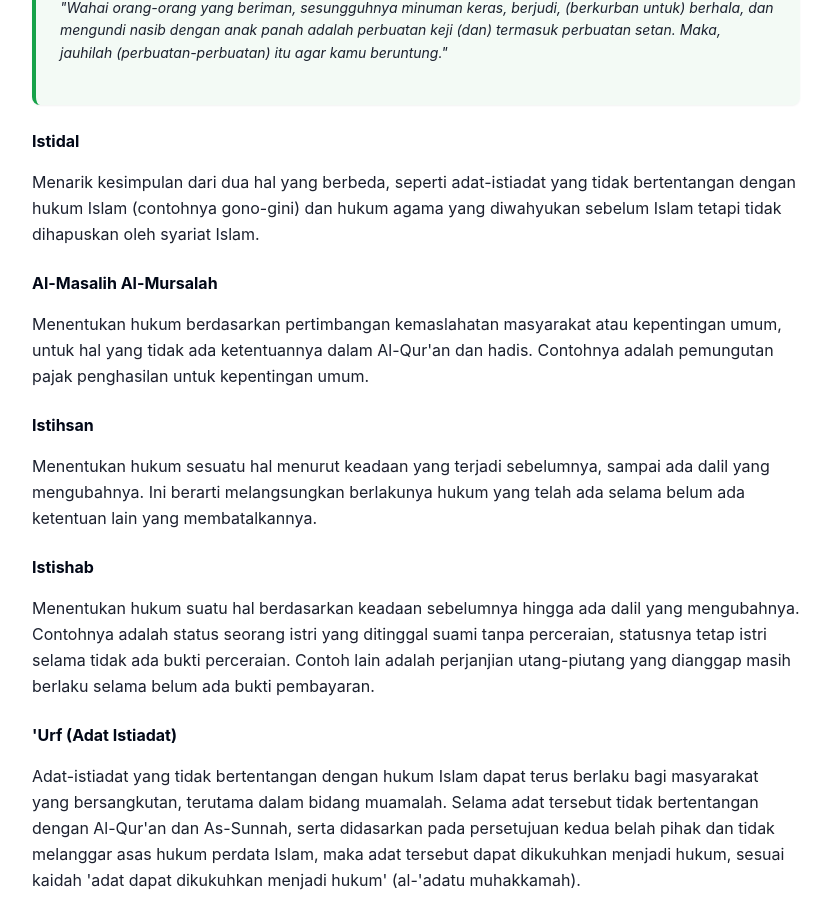
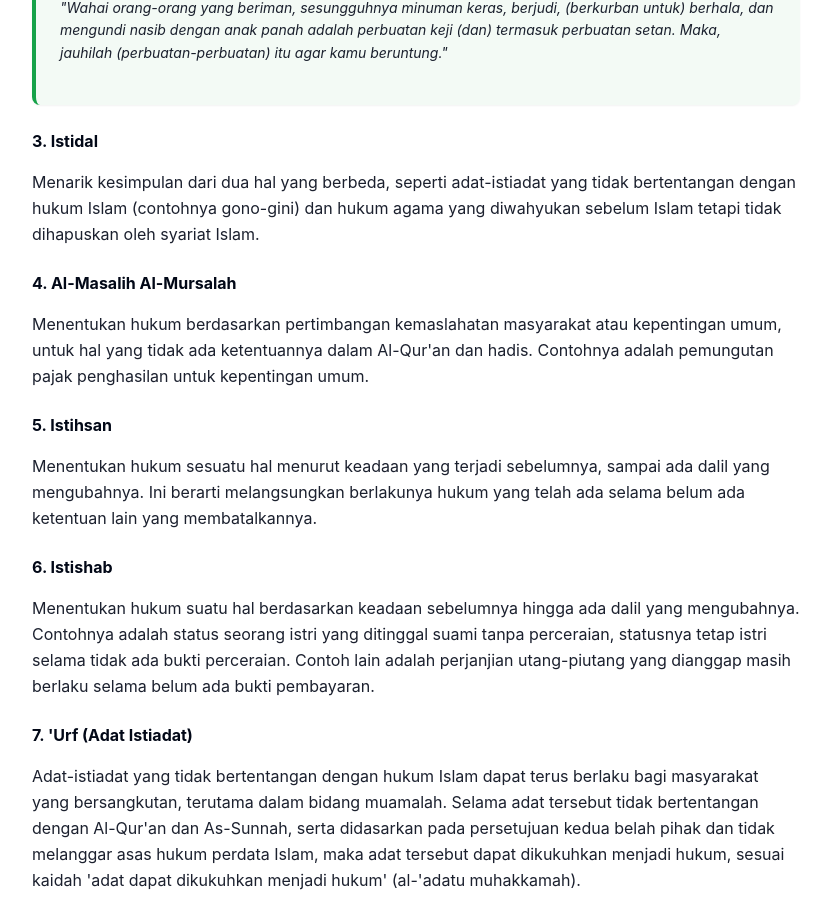
Before and after one commit to KenzArz/edukasiId, a React (Vite) app: page /blog/al-ijtihad in a window 1280 px wide. Shown: the part 2096-3017 px from the top of the page, without its empty margins (224-1054 px from the left). Built offline with nearby package versions, Linux system fonts and the light colour scheme.

Commit message:
edit: number blog 11

```diff
--- a/src/js/allBlogPost.js
+++ b/src/js/allBlogPost.js
@@ -1704,7 +1704,7 @@ export const allBlogPosts = [
 			{
 				type: "heading",
 				level: 4,
-				text: "Istidal",
+				text: "3. Istidal",
 			},
 			{
 				type: "paragraph",
@@ -1713,7 +1713,7 @@ export const allBlogPosts = [
 			{
 				type: "heading",
 				level: 4,
-				text: "Al-Masalih Al-Mursalah",
+				text: "4. Al-Masalih Al-Mursalah",
 			},
 			{
 				type: "paragraph",
@@ -1722,7 +1722,7 @@ export const allBlogPosts = [
 			{
 				type: "heading",
 				level: 4,
-				text: "Istihsan"
+				text: "5. Istihsan"
 			},
 			{
 				type: "paragraph",
@@ -1731,7 +1731,7 @@ export const allBlogPosts = [
 			{
 				type: "heading",
 				level: 4,
-				text: "Istishab"
+				text: "6. Istishab"
 			},
 			{
 				type: "paragraph",
@@ -1740,7 +1740,7 @@ export const allBlogPosts = [
 			{
 				type: "heading",
 				level: 4,
-				text: "'Urf (Adat Istiadat)",
+				text: "7. 'Urf (Adat Istiadat)",
 			},
 			{
 				type: "paragraph",
```
